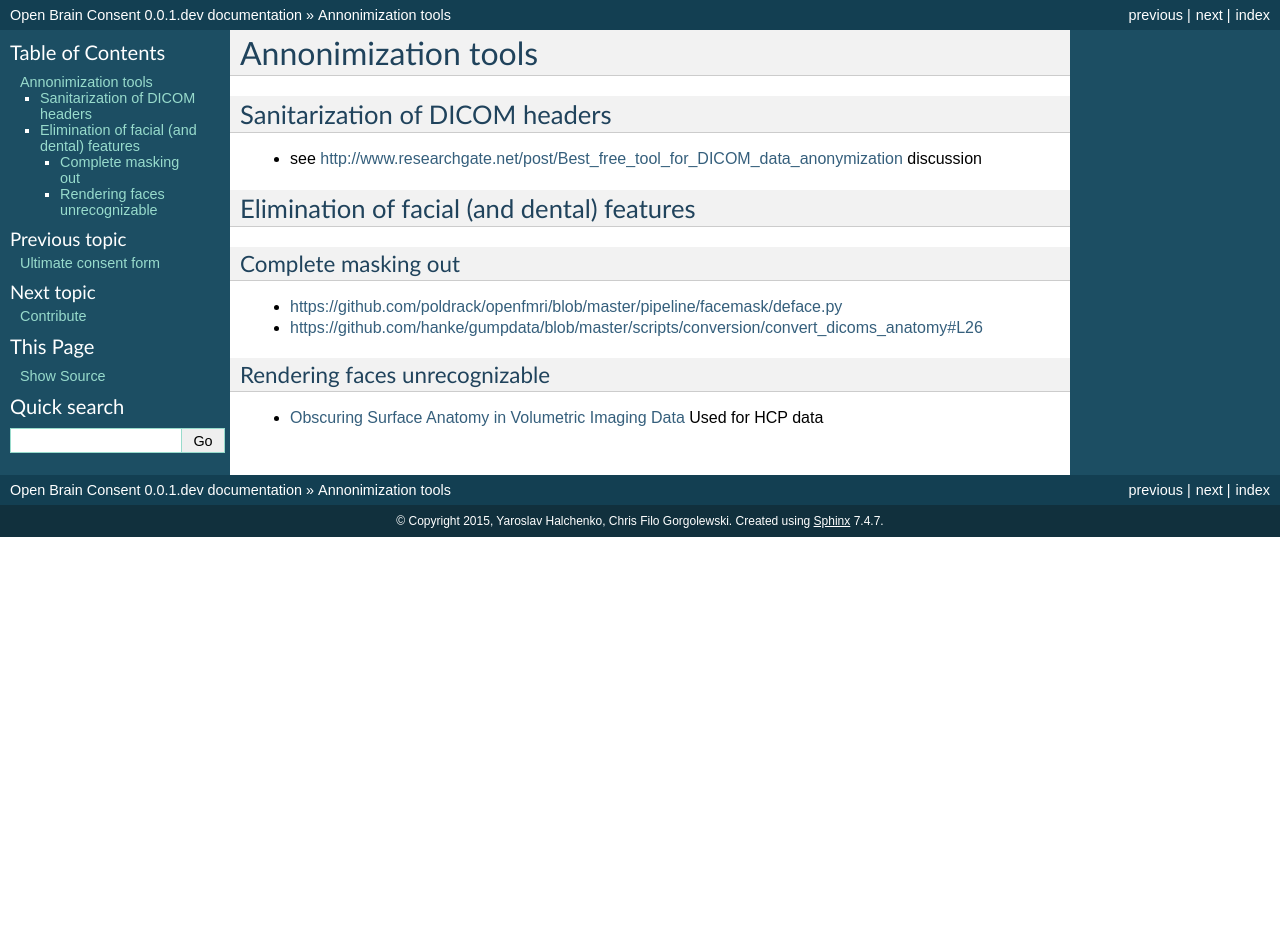
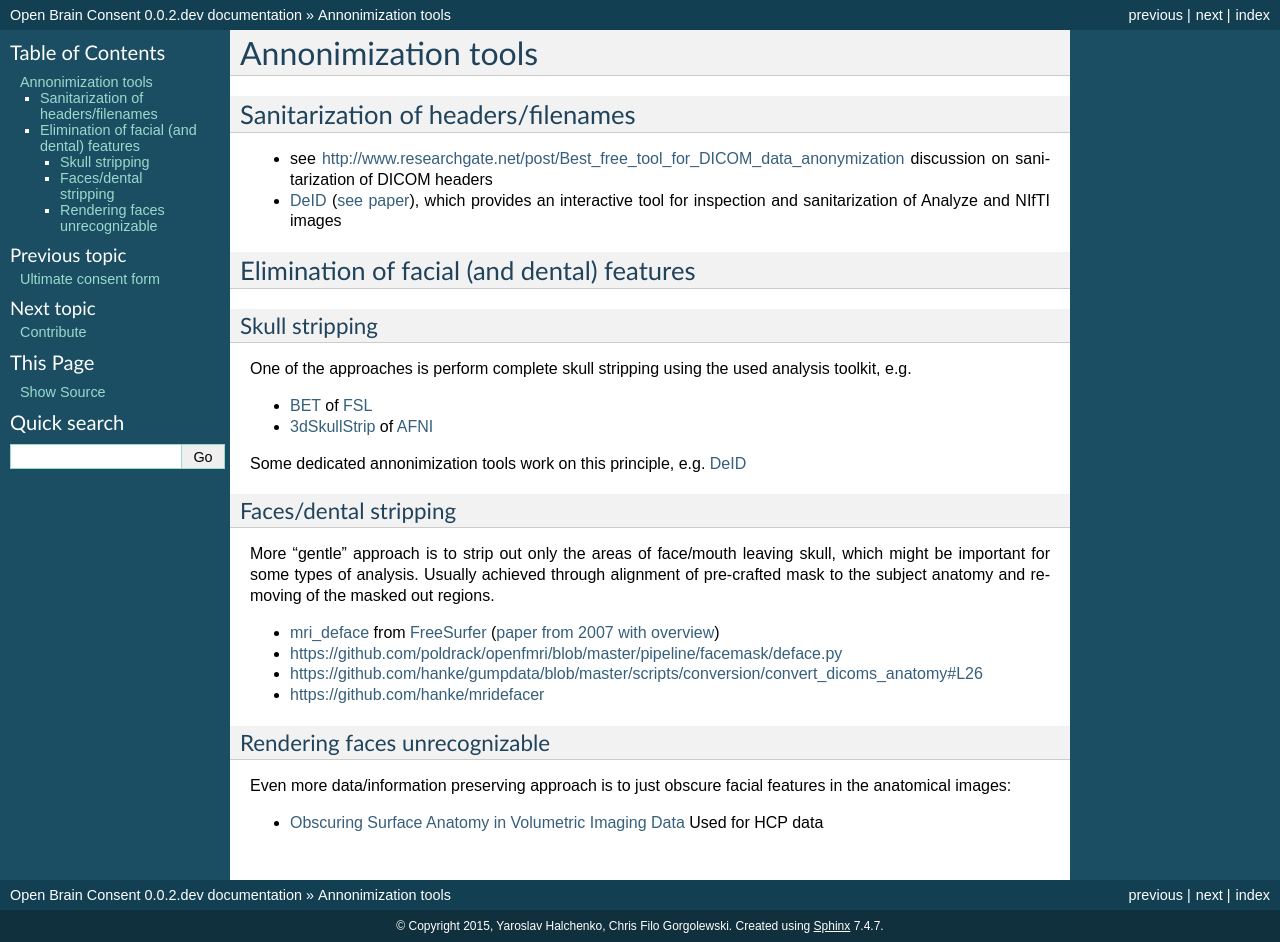
Before and after one commit to con/open-brain-consent, a Sphinx documentation site: the page built from docs/source/annon_tools.rst, in a window 1280 px wide. Built offline with Sphinx 7.4.7, drawn with Linux system fonts in a browser that asks for light colours; before the commit the page ends 900 px from its top, so only the background shows below that.

Commit message:
extend list of tools for deidentification

```diff
--- a/docs/source/annon_tools.rst
+++ b/docs/source/annon_tools.rst
@@ -3,25 +3,55 @@
 Annonimization tools
 ====================
 
-Sanitarization of DICOM headers
--------------------------------
+Sanitarization of headers/filenames
+-----------------------------------
 
 - see
-  http://www.researchgate.net/post/Best_free_tool_for_DICOM_data_anonymization discussion
+  http://www.researchgate.net/post/Best_free_tool_for_DICOM_data_anonymization
+  discussion on sanitarization of DICOM headers
+- `DeID <http://www.nitrc.org/projects/deid>`_ (`see paper
+  <http://journal.frontiersin.org/article/10.3389/fnins.2015.00325/full>`_),
+  which provides an interactive tool for inspection and sanitarization
+  of Analyze and NIfTI images
 
 
 Elimination of facial (and dental) features
 -------------------------------------------
 
-Complete masking out
-~~~~~~~~~~~~~~~~~~~~
+Skull stripping
+~~~~~~~~~~~~~~~
 
+One of the approaches is perform complete skull stripping using the
+used analysis toolkit, e.g.
+
+- `BET <http://fsl.fmrib.ox.ac.uk/fsl/fslwiki/BET>`_ of `FSL
+  <http://fsl.fmrib.ox.ac.uk/fsl/fslwiki/>`_
+- `3dSkullStrip
+  <http://afni.nimh.nih.gov/pub/dist/doc/program_help/3dSkullStrip.html>`_
+  of `AFNI <http://afni.nimh.nih.gov/>`_
+
+Some dedicated annonimization tools work on this principle, e.g. `DeID`_
+
+Faces/dental stripping
+~~~~~~~~~~~~~~~~~~~~~~
+
+More "gentle" approach is to strip out only the areas of face/mouth
+leaving skull, which might be important for some types of analysis.
+Usually achieved through alignment of pre-crafted mask to the subject
+anatomy and removing of the masked out regions.
+
+- `mri_deface <https://surfer.nmr.mgh.harvard.edu/fswiki/mri_deface>`_
+  from `FreeSurfer <https://surfer.nmr.mgh.harvard.edu/>`_ (`paper from
+  2007 with overview  <http://onlinelibrary.wiley.com/doi/10.1002/hbm.20312/full>`_)
 - https://github.com/poldrack/openfmri/blob/master/pipeline/facemask/deface.py
 - https://github.com/hanke/gumpdata/blob/master/scripts/conversion/convert_dicoms_anatomy#L26
-
+- https://github.com/hanke/mridefacer
 
 Rendering faces unrecognizable
 ~~~~~~~~~~~~~~~~~~~~~~~~~~~~~~
 
+Even more data/information preserving approach is to just obscure
+facial features in the anatomical images:
+
 - `Obscuring Surface Anatomy in Volumetric Imaging Data <http://link.springer.com/article/10.1007%2Fs12021-012-9160-3>`_
   Used for HCP data
--- a/docs/source/conf.py
+++ b/docs/source/conf.py
@@ -54,9 +54,9 @@ copyright = u'2015, Yaroslav Halchenko, Chris Filo Gorgolewski'
 # built documents.
 #
 # The short X.Y version.
-version = '0.0.1.dev'
+version = '0.0.2.dev'
 # The full version, including alpha/beta/rc tags.
-release = '0.0.1.dev'
+release = '0.0.2.dev'
 
 # The language for content autogenerated by Sphinx. Refer to documentation
 # for a list of supported languages.
```
